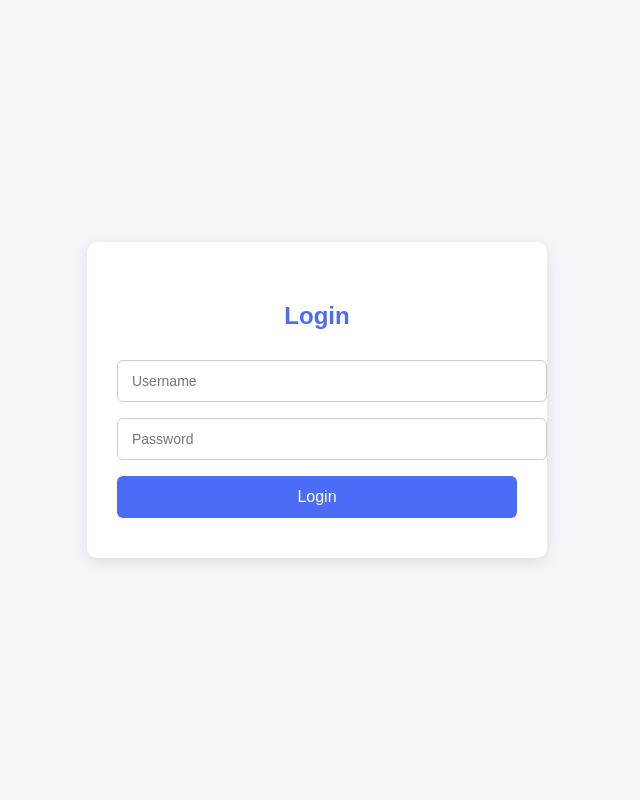
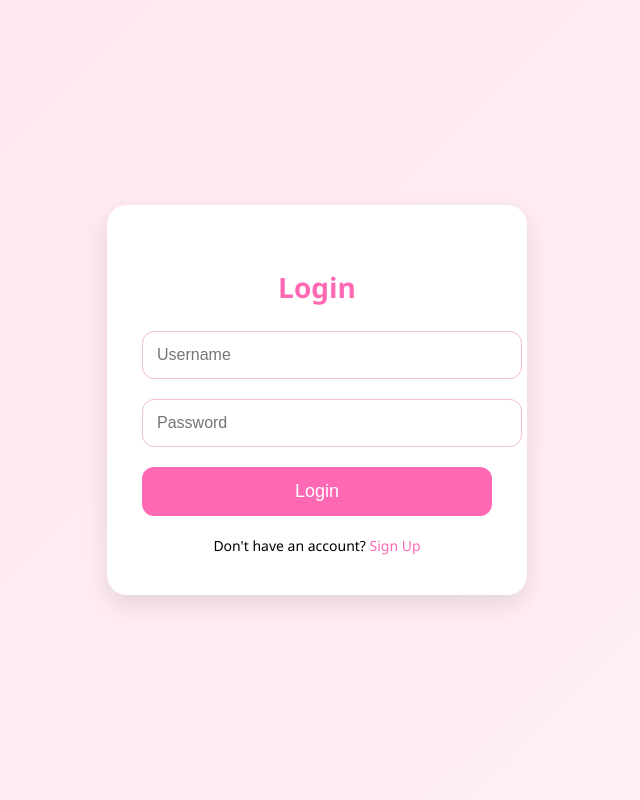
Before and after one commit to HARISHSANTHOSH/flower_shop, a Django app: page /flowerapp/login/ in a window 1280 px wide. Shown: the whole page, without its empty margins (323-963 px from the left). Run offline with Django 5.2, Linux system fonts and the light colour scheme; parts of the project's set-up code (start-up, migrations or seed data) failed here and were passed over.

Commit message:
done ui improvements signup and signin

```diff
--- a/flowerproject/flowerapp/templates/login.html
+++ b/flowerproject/flowerapp/templates/login.html
@@ -5,67 +5,101 @@
 <title>Login - Bloom Haven</title>
 <style>
     body {
-            font-family: Arial, sans-serif;
-            background: #f5f6fa;
-            margin: 0;
+        font-family: 'Segoe UI', Arial, sans-serif;
+        background: linear-gradient(135deg, #ffe6f0, #fff0f5);
         display: flex;
         justify-content: center;
         align-items: center;
         height: 100vh;
+        margin: 0;
     }
 
     .login-container {
         background: #fff;
-            padding: 40px 30px;
-            border-radius: 10px;
-            box-shadow: 0 4px 15px rgba(0,0,0,0.1);
-            width: 100%;
-            max-width: 400px;
+        padding: 40px 35px;
+        border-radius: 20px;
+        box-shadow: 0 10px 25px rgba(0,0,0,0.1);
+        width: 350px;
+        text-align: center;
+        position: relative;
     }
 
     h2 {
-            text-align: center;
-            margin-bottom: 30px;
-            color: #4a6cf7;
+        margin-bottom: 25px;
+        color: #ff69b4;
+        font-size: 28px;
     }
 
     input {
         width: 100%;
-            padding: 12px 14px;
-            margin-bottom: 16px;
-            border: 1px solid #ccc;
-            border-radius: 6px;
-            font-size: 14px;
+        padding: 14px;
+        margin-bottom: 20px;
+        border: 1px solid #f0c0d0;
+        border-radius: 12px;
+        font-size: 16px;
+        outline: none;
+        transition: all 0.3s ease;
+    }
+
+    input:focus {
+        border-color: #ff1493;
+        box-shadow: 0 0 5px rgba(255,20,147,0.4);
     }
 
     button {
         width: 100%;
-            padding: 12px;
-            background: #4a6cf7;
-            color: #fff;
-            font-size: 16px;
+        padding: 14px;
+        background-color: #ff69b4;
+        color: white;
+        font-size: 18px;
         border: none;
-            border-radius: 6px;
+        border-radius: 12px;
         cursor: pointer;
+        transition: all 0.3s ease;
     }
 
     button:hover {
-            background: #3b54d1;
+        background-color: #ff1493;
+        transform: translateY(-2px);
+        box-shadow: 0 5px 15px rgba(255,20,147,0.3);
     }
 
-        .toast {
-            position: fixed;
-            bottom: 20px;
-            right: 20px;
-            background: #2b8a3e;
-            color: #fff;
-            padding: 12px 20px;
-            border-radius: 6px;
-            box-shadow: 0 2px 6px rgba(0,0,0,0.2);
-            z-index: 9999;
+    .signup-link {
+        margin-top: 20px;
+        font-size: 14px;
+    }
+
+    .signup-link a {
+        color: #ff69b4;
+        text-decoration: none;
         font-weight: 500;
     }
-        .toast.error { background: #e74c3c; }
+
+    .signup-link a:hover {
+        text-decoration: underline;
+    }
+
+    /* Toast */
+    #toast {
+        visibility: hidden;
+        min-width: 250px;
+        margin-left: -125px;
+        background-color: #333;
+        color: #fff;
+        text-align: center;
+        border-radius: 5px;
+        padding: 16px;
+        position: fixed;
+        z-index: 1000;
+        left: 50%;
+        bottom: 30px;
+        font-size: 17px;
+        opacity: 0;
+        transition: opacity 0.5s ease, visibility 0.5s;
+    }
+    #toast.show { visibility: visible; opacity: 1; }
+    #toast.error { background-color: #e74c3c; }
+    #toast.success { background-color: #2b8a3e; }
 </style>
 </head>
 <body>
@@ -77,22 +111,30 @@
         <input id="password" type="password" placeholder="Password" required />
         <button type="submit">Login</button>
     </form>
+    <div class="signup-link">
+        Don't have an account? <a href="/signup/">Sign Up</a>
     </div>
+</div>
+
+<div id="toast"></div>
 
 <script>
 function showToast(message, type="success") {
-    const toast = document.createElement("div");
+    const toast = document.getElementById("toast");
     toast.textContent = message;
-    toast.className = `toast ${type}`;
-    document.body.appendChild(toast);
-    setTimeout(() => toast.remove(), 3000);
+    toast.className = `show ${type}`;
+    setTimeout(() => { toast.className = toast.className.replace("show", "").replace(type, ""); }, 3000);
 }
 
 document.getElementById("loginForm").addEventListener("submit", async function(e) {
     e.preventDefault();
 
-    const username = document.getElementById("username").value;
+    const username = document.getElementById("username").value.trim();
     const password = document.getElementById("password").value;
+
+    const submitBtn = document.querySelector("button[type='submit']");
+    submitBtn.disabled = true;
+    submitBtn.textContent = "Logging in...";
 
     try {
         const res = await fetch("http://127.0.0.1:8000/api/token/", {
@@ -101,20 +143,29 @@ document.getElementById("loginForm").addEventListener("submit", async function(e
             body: JSON.stringify({ username, password })
         });
 
-        if (!res.ok) throw new Error("Invalid credentials");
-
         const data = await res.json();
 
-        // Save JWT tokens
+        if (!res.ok) {
+            if (data.detail) showToast(data.detail, "error");
+            else showToast("Invalid username or password", "error");
+            return;
+        }
+
         localStorage.setItem("access_token", data.access);
         localStorage.setItem("refresh_token", data.refresh);
 
-        showToast(`Welcome back, ${username}!`);
+        showToast(`Welcome back, ${username}!`, "success");
+
+        setTimeout(() => {
             window.location.href = "http://127.0.0.1:8000/flowerapp/flowers/";
+        }, 1500);
 
     } catch (err) {
         console.error(err);
-        showToast("Invalid username or password", "error");
+        showToast("Login failed. Please check your details.", "error");
+    } finally {
+        submitBtn.disabled = false;
+        submitBtn.textContent = "Login";
     }
 });
 </script>
```
Also changed, not shown: flowerproject/flowerapp/templates/signup.html (+104 -31 lines). Lines whose indentation alone changed are shown as unchanged.
